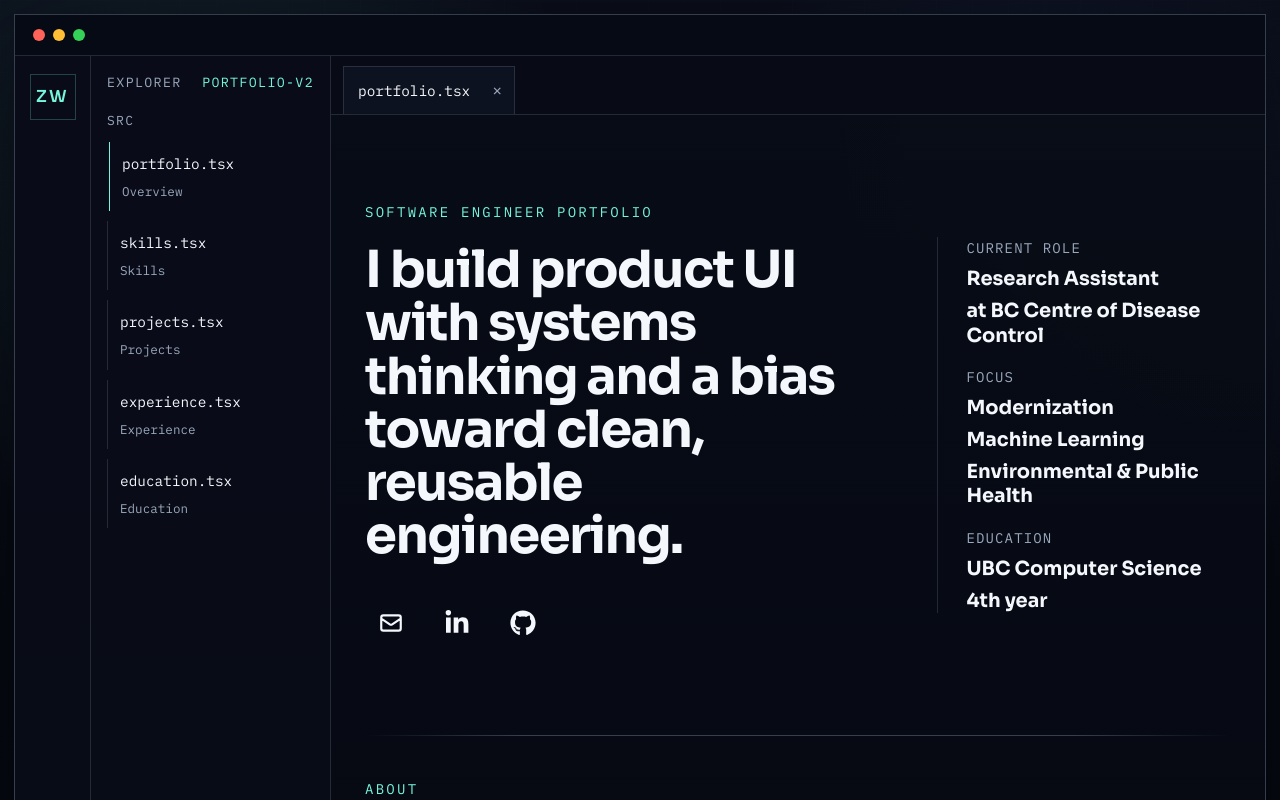
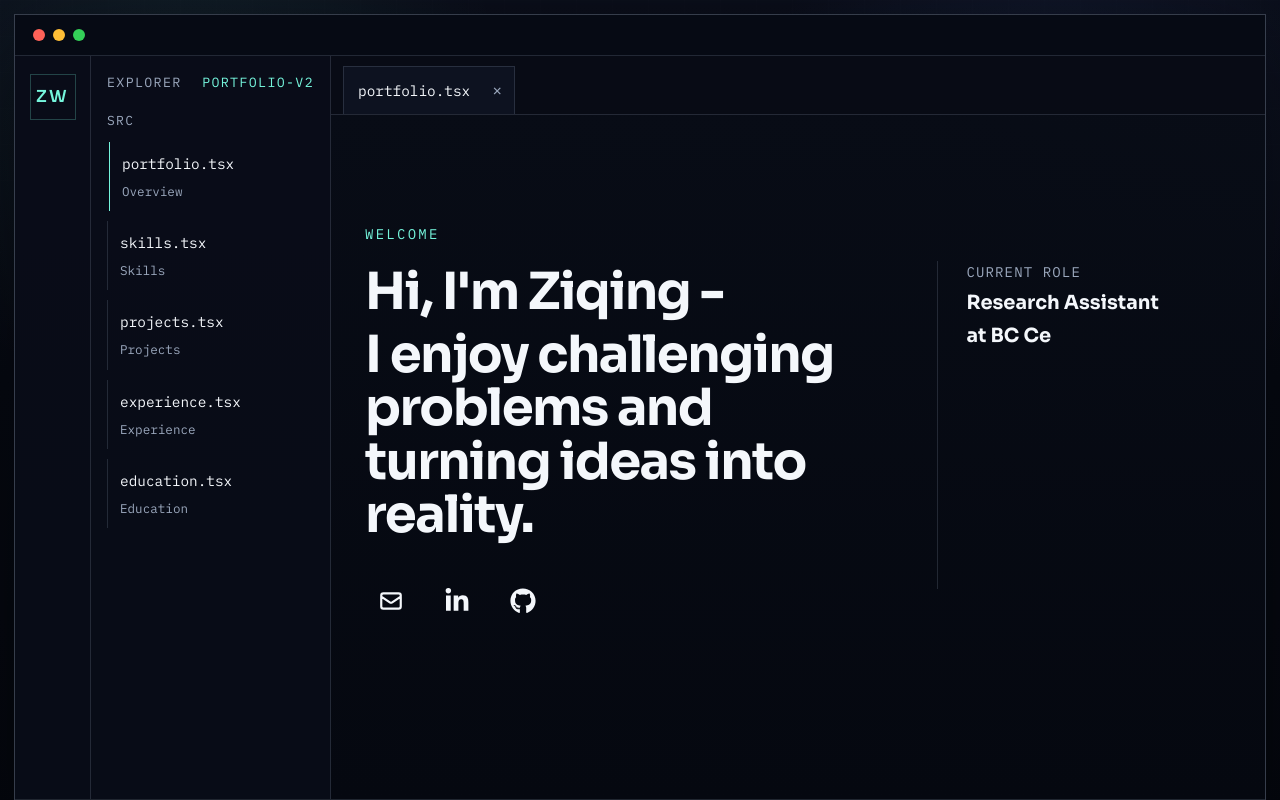
Before and after one commit to BigDragonCanCode/personal-website, a React (Vite) app: page / in a window 1280 px wide. Shown: the top 800 px of the page. Built offline with nearby package versions, Linux system fonts and the light colour scheme.

Commit message:
added some animations for overview

```diff
--- a/src/components/sections/OverviewSection.css
+++ b/src/components/sections/OverviewSection.css
@@ -14,6 +14,10 @@
   max-width: 44rem;
 }
 
+.hero-copy h2 + h2 {
+  margin-top: 10px;
+}
+
 .section-kicker,
 .label {
   font-family: var(--mono);
@@ -25,6 +29,44 @@
   font-size: 0.78rem;
   letter-spacing: 0.16em;
   text-transform: uppercase;
+}
+
+.typed-line {
+  display: inline-block;
+  max-width: 100%;
+}
+
+.typed-line-block {
+  display: block;
+  width: 100%;
+}
+
+.typed-line-text {
+  display: inline-block;
+  max-width: 100%;
+  vertical-align: bottom;
+  padding-right: 0.2ch;
+}
+
+.typed-line-text::after {
+  content: '|';
+  display: inline-block;
+  margin-left: 0.02em;
+  color: transparent;
+}
+
+.typed-line-block .typed-line-text {
+  display: inline-block;
+  max-width: 100%;
+}
+
+.typed-line-text-caret {
+  padding-right: 0.2ch;
+}
+
+.typed-line-text-caret::after {
+  color: rgba(117, 245, 220, 0.85);
+  animation: typing-caret 700ms steps(1) infinite;
 }
 
 .hero-summary,
@@ -105,6 +147,18 @@
   line-height: 1.24;
 }
 
+@keyframes typing-caret {
+  0%,
+  49% {
+    opacity: 1;
+  }
+
+  50%,
+  100% {
+    opacity: 0;
+  }
+}
+
 .section-divider {
   padding: 0;
 }
@@ -169,4 +223,18 @@
   .section-block {
     padding: 30px 0;
   }
+
+  .typed-line,
+  .typed-line-text,
+  .hero-stat .typed-line,
+  .hero-stat .typed-line-text {
+    max-width: 100%;
+  }
 }
+
+@media (prefers-reduced-motion: reduce) {
+  .typed-line-text-caret::after {
+    animation: none;
+    opacity: 0;
+  }
+}
--- a/src/components/sections/OverviewSection.tsx
+++ b/src/components/sections/OverviewSection.tsx
@@ -1,7 +1,94 @@
+import { useEffect, useState } from 'react'
 import { FaGithub, FaLinkedinIn } from 'react-icons/fa'
 import { HiOutlineMail } from 'react-icons/hi'
-import { contactActions, strengths } from '../../data/portfolio'
+import { contactActions } from '../../data/portfolio'
 import './OverviewSection.css'
+
+type TypedTextProps = {
+  as?: 'span' | 'strong'
+  className?: string
+  text: string
+  delay: number
+  duration?: number
+  block?: boolean
+}
+
+function TypedText({
+  as: Component = 'span',
+  className,
+  text,
+  delay,
+  duration = Math.max(text.length * 0.045, 0.9),
+  block = false,
+}: TypedTextProps) {
+  const [visibleText, setVisibleText] = useState('')
+  const [showCaret, setShowCaret] = useState(false)
+
+  useEffect(() => {
+    if (typeof window === 'undefined') {
+      setVisibleText(text)
+      setShowCaret(false)
+      return
+    }
+
+    if (window.matchMedia('(prefers-reduced-motion: reduce)').matches) {
+      setVisibleText(text)
+      setShowCaret(false)
+      return
+    }
+
+    let typingInterval: number | null = null
+    let caretTimeout: number | null = null
+
+    const startDelay = window.setTimeout(() => {
+      setShowCaret(true)
+
+      if (text.length === 0) {
+        setShowCaret(false)
+        return
+      }
+
+      const stepDuration = Math.max((duration * 1000) / text.length, 28)
+      let index = 0
+
+      typingInterval = window.setInterval(() => {
+        index += 1
+        setVisibleText(text.slice(0, index))
+
+        if (index >= text.length) {
+          if (typingInterval !== null) {
+            window.clearInterval(typingInterval)
+          }
+          caretTimeout = window.setTimeout(() => setShowCaret(false), 450)
+        }
+      }, stepDuration)
+    }, delay * 1000)
+
+    return () => {
+      window.clearTimeout(startDelay)
+      if (typingInterval !== null) {
+        window.clearInterval(typingInterval)
+      }
+      if (caretTimeout !== null) {
+        window.clearTimeout(caretTimeout)
+      }
+    }
+  }, [delay, duration, text])
+
+  return (
+    <Component
+      className={
+        className
+          ? `typed-line${block ? ' typed-line-block' : ''} ${className}`
+          : `typed-line${block ? ' typed-line-block' : ''}`
+      }
+    >
+      <span className={showCaret ? 'typed-line-text typed-line-text-caret' : 'typed-line-text'}>
+        {visibleText}
+      </span>
+    </Component>
+  )
+}
 
 function getActionIcon(actionId: 'email' | 'linkedin' | 'github') {
   switch (actionId) {
@@ -19,16 +106,19 @@ export function OverviewSection() {
     <>
       <section className="hero section-block" aria-labelledby="hero-title">
         <div className="hero-copy">
-          <p className="section-kicker">Software engineer portfolio</p>
+          <p className="section-kicker">
+            <TypedText text="Welcome" delay={0.1} />
+          </p>
           <h2 id="hero-title">
-            I build product UI with systems thinking and a bias toward clean,
-            reusable engineering.
+            <TypedText text="Hi, I'm Ziqing -" delay={0.45} duration={1.2} />
           </h2>
-          {/* <p className="hero-summary">
-            UBC computer science student based in Vancouver, currently working on
-            design systems, frontend-heavy product work, and developer-facing
-            interfaces.
-          </p> */}
+          <h2>
+            <TypedText
+              text="I enjoy challenging problems and turning ideas into reality."
+              delay={1.85}
+              duration={2.7}
+            />
+          </h2>
 
           <div className="hero-actions" role="group" aria-label="Contact actions">
             {contactActions.map((action) => (
@@ -49,46 +139,40 @@ export function OverviewSection() {
 
         <aside className="hero-side" aria-label="Profile highlights">
           <div className="hero-stat">
-            <span className="label">Current role</span>
-            <strong> Research Assistant </strong>
-            <strong> at BC Centre of Disease Control </strong>
+            <span className="label">
+              <TypedText text="Current role" delay={3.9} duration={0.9} />
+            </span>
+            <TypedText as="strong" text="Research Assistant" delay={4.35} duration={1.1} block />
+            <TypedText
+              as="strong"
+              text="at BC Centre of Disease Control"
+              delay={5}
+              duration={1.8}
+              block
+            />
           </div>
           <div className="hero-stat">
-            <span className="label">Focus</span>
-            <strong>Modernization</strong>
-            <strong>Machine Learning</strong>
-            <strong>Environmental & Public Health</strong>
+            <span className="label">
+              <TypedText text="Focus" delay={5.95} duration={0.7} />
+            </span>
+            <TypedText as="strong" text="Modernization" delay={6.35} duration={0.9} block />
+            <TypedText as="strong" text="Machine Learning" delay={6.85} duration={1.05} block />
+            <TypedText
+              as="strong"
+              text="Environmental & Public Health"
+              delay={7.45}
+              duration={1.7}
+              block
+            />
           </div>
           <div className="hero-stat">
-            <span className="label">Education</span>
-            <strong>UBC Computer Science</strong>
-            <strong>4th year</strong>
+            <span className="label">
+              <TypedText text="Education" delay={8.4} duration={0.8} />
+            </span>
+            <TypedText as="strong" text="UBC Computer Science" delay={8.85} duration={1.15} block />
+            <TypedText as="strong" text="4th year" delay={9.5} duration={0.75} block />
           </div>
         </aside>
-      </section>
-
-      <section className="section-divider" aria-hidden="true">
-        <span></span>
-      </section>
-
-      <section className="section-block intro-strip" aria-labelledby="about-title">
-        <div className="section-heading">
-          <p className="section-kicker">About</p>
-          <h2 id="about-title">A concise portfolio, not a dashboard.</h2>
-        </div>
-        <div className="intro-columns">
-          <p>
-            I care about interfaces that feel precise under real use, not just
-            visually polished in isolation. My best work usually sits at the seam
-            between product decisions, component architecture, and implementation
-            detail.
-          </p>
-          <ul className="strength-list">
-            {strengths.map((strength) => (
-              <li key={strength}>{strength}</li>
-            ))}
-          </ul>
-        </div>
       </section>
     </>
   )
```
